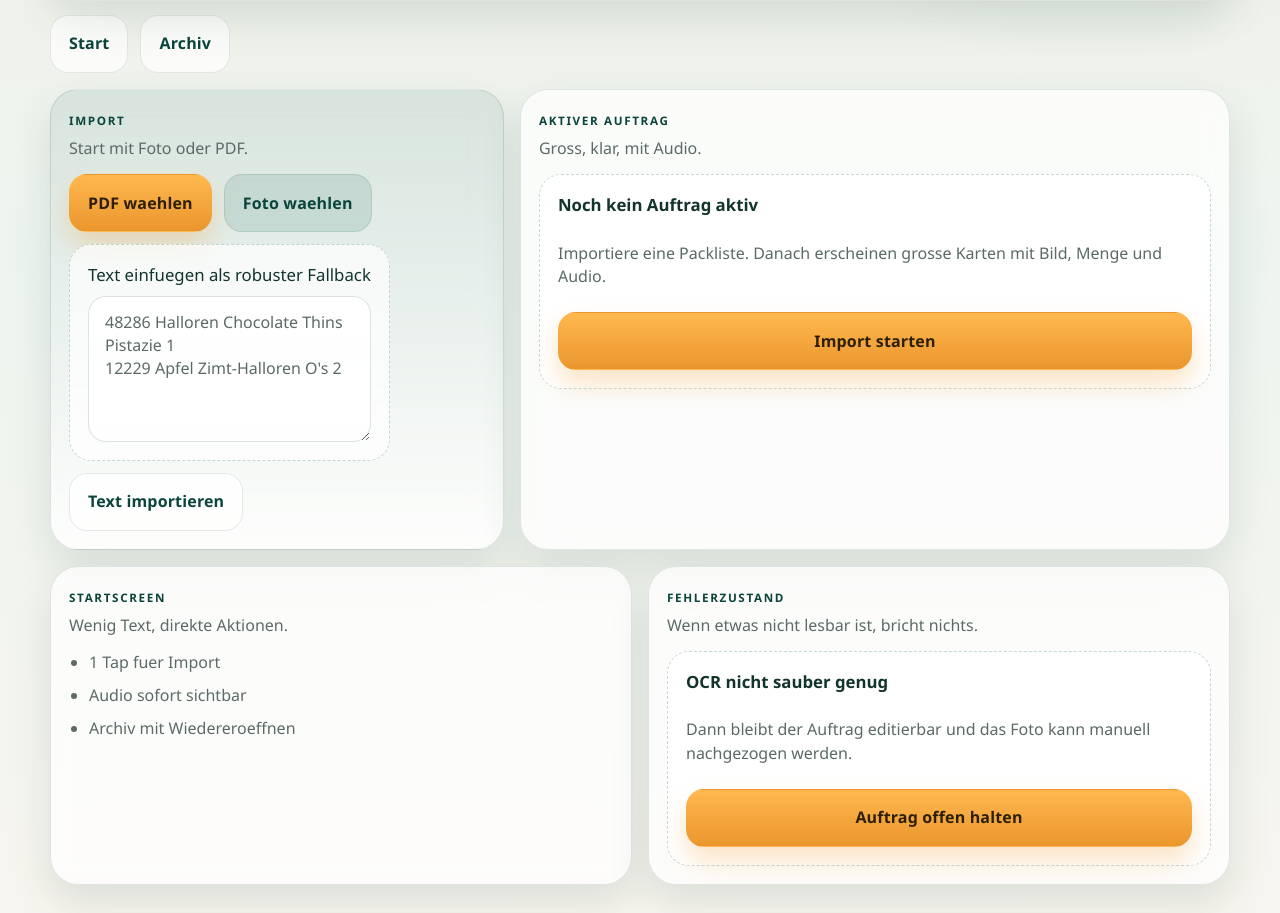
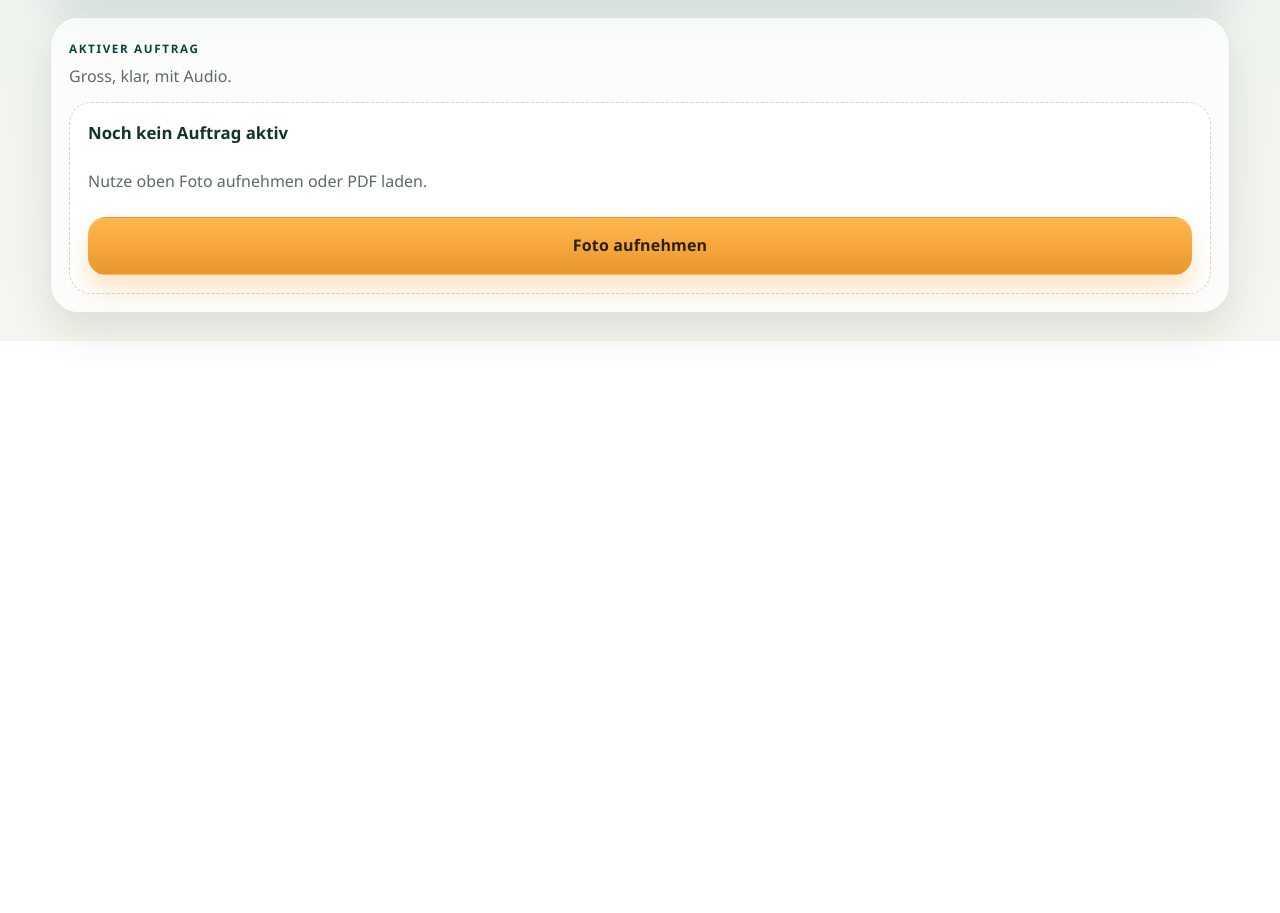
Before and after one commit to derhefter/pack-assistant-pwa, a React (Vite) app: page / in a window 1280 px wide. Shown: the part 567-1480 px from the top of the page. After the commit the page ends 908 px from the top, so only its background shows below. Built offline with nearby package versions, Linux system fonts and the light colour scheme.

Commit message:
Simplify UI and add Halloren sku photo parser

```diff
--- a/src/app/App.tsx
+++ b/src/app/App.tsx
@@ -10,30 +10,28 @@ import {
   initializeLocalFirstStore,
   linkImageToProduct,
   listActiveOrders,
-  listArchivedOrders,
   listOrderItems,
   listProductAliases,
   listProductImages,
   listProducts,
   matchProductCandidate,
-  toggleOrderItemChecked,
-  updateOrderStatus
+  toggleOrderItemChecked
 } from '../db';
-import { createOrderDraftFromImport, parseOrderText } from '../features/import';
-import { ArchiveView } from '../features/archive/ArchiveView';
+import { createOrderDraftFromImport } from '../features/import';
 import { mapOrderRecord } from '../features/orders/mappers';
 import { OrderView } from '../features/orders/OrderView';
 import { normalizeSku } from '../lib/domain';
 import { prepareCapturedImage } from '../lib/imageCapture';
 import type { ImportMode, OrderRecord } from '../features/orders/types';
 
-type Screen = 'start' | 'order' | 'archive';
-
-function extractKnownSku(rawText: string, explicitSku: string | undefined, products: Awaited<ReturnType<typeof listProducts>>) {
-  const candidates = [
-    explicitSku,
-    ...Array.from(rawText.matchAll(/\b\d{5}\b/g), (match) => match[0])
-  ].filter(Boolean) as string[];
+function extractKnownSku(
+  rawText: string,
+  explicitSku: string | undefined,
+  products: Awaited<ReturnType<typeof listProducts>>
+) {
+  const candidates = [explicitSku, ...Array.from(rawText.matchAll(/\b\d{5}\b/g), (match) => match[0])].filter(
+    Boolean
+  ) as string[];
 
   return candidates.find((candidate) =>
     products.some((product) => normalizeSku(product.sku) === normalizeSku(candidate))
@@ -55,44 +53,28 @@ export function App() {
   const photoInputRef = useRef<HTMLInputElement | null>(null);
   const activeOrderRef = useRef<HTMLElement | null>(null);
   const shouldScrollToOrderRef = useRef(false);
-  const [screen, setScreen] = useState<Screen>('start');
   const [currentOrder, setCurrentOrder] = useState<OrderRecord | null>(null);
-  const [archive, setArchive] = useState<OrderRecord[]>([]);
   const [message, setMessage] = useState<string | null>('Bereit fuer den ersten Auftrag.');
   const [error, setError] = useState<string | null>(null);
-  const [manualText, setManualText] = useState(
-    "48286 Halloren Chocolate Thins Pistazie 1\n12229 Apfel Zimt-Halloren O's 2"
-  );
-  const [archiveSearch, setArchiveSearch] = useState('');
   const [isReady, setIsReady] = useState(false);
   const [isBusy, setIsBusy] = useState(false);
 
   async function refreshWorkspace(preferredOrderId?: string) {
-    const [products, activeOrders, archivedOrders, images] = await Promise.all([
+    const [products, activeOrders, images] = await Promise.all([
       listProducts(),
       listActiveOrders(),
-      listArchivedOrders(),
       listProductImages()
     ]);
 
     const current = activeOrders.find((order) => order.id === preferredOrderId) ?? activeOrders[0] ?? null;
 
-    if (current) {
-      const items = await listOrderItems(current.id);
-      setCurrentOrder(mapOrderRecord(current, items, products, images));
-      setScreen('order');
-    } else {
+    if (!current) {
       setCurrentOrder(null);
-      setScreen('start');
+      return;
     }
 
-    const archivedMapped = await Promise.all(
-      archivedOrders.map(async (order) => {
-        const items = await listOrderItems(order.id);
-        return mapOrderRecord(order, items, products, images);
-      })
-    );
-    setArchive(archivedMapped);
+    const items = await listOrderItems(current.id);
+    setCurrentOrder(mapOrderRecord(current, items, products, images));
   }
 
   useEffect(() => {
@@ -130,7 +112,7 @@ export function App() {
 
   async function saveDraftAsOrder(
     title: string,
-    source: 'pdf' | 'photo' | 'manual',
+    source: 'pdf' | 'photo',
     sourceFileName: string,
     sourceMimeType: string,
     rawItems: Array<{
@@ -174,7 +156,6 @@ export function App() {
 
     const images = await listProductImages();
     setCurrentOrder(mapOrderRecord(order, items, products, images));
-    setScreen('order');
     void refreshWorkspace(order.id);
     setMessage(`Auftrag ${title} wurde geladen.`);
     setError(null);
@@ -188,7 +169,6 @@ export function App() {
     try {
       setIsBusy(true);
       setError(null);
-      setScreen('order');
       setMessage(mode === 'photo' ? 'Foto wird gelesen...' : 'PDF wird gelesen...');
       shouldScrollToOrderRef.current = true;
       const draft = await createOrderDraftFromImport({ file });
@@ -203,7 +183,6 @@ export function App() {
       const text = nextError instanceof Error ? nextError.message : 'Import fehlgeschlagen.';
       setError(text);
       setMessage(null);
-      setScreen('start');
     } finally {
       setIsBusy(false);
     }
@@ -215,24 +194,6 @@ export function App() {
       file?.type === 'application/pdf' || file?.name.toLowerCase().endsWith('.pdf') ? 'pdf' : 'photo';
     void handleImport(mode, file);
     event.target.value = '';
-  };
-
-  const handleManualImport = async () => {
-    if (!manualText.trim()) {
-      setError('Bitte Text eingeben.');
-      return;
-    }
-
-    try {
-      setIsBusy(true);
-      const parsed = parseOrderText(manualText, 'Manueller Auftrag');
-      await saveDraftAsOrder('Manueller Auftrag', 'manual', 'manuell', 'text/plain', parsed.items);
-      setManualText('');
-    } catch (nextError) {
-      setError(nextError instanceof Error ? nextError.message : 'Text konnte nicht importiert werden.');
-    } finally {
-      setIsBusy(false);
-    }
   };
 
   const handleToggleItem = async (itemId: string) => {
@@ -248,16 +209,8 @@ export function App() {
     }
 
     await archiveOrder(currentOrder.id);
+    setMessage('Auftrag archiviert.');
     await refreshWorkspace();
-    setMessage('Auftrag archiviert.');
-    setScreen('archive');
-  };
-
-  const handleRestore = async (order: OrderRecord) => {
-    shouldScrollToOrderRef.current = true;
-    await updateOrderStatus(order.id, 'active');
-    await refreshWorkspace(order.id);
-    setMessage(`Auftrag ${order.title} wieder geoeffnet.`);
   };
 
   const handleCaptureImage = async (orderItemId: string, file: File) => {
@@ -295,90 +248,9 @@ export function App() {
     setError(null);
   };
 
-  const filteredArchive = archive.filter((entry) => {
-    const query = archiveSearch.trim().toLowerCase();
-    if (!query) {
-      return true;
-    }
-
-    return (
-      entry.title.toLowerCase().includes(query) ||
-      entry.items.some((item) => item.name.toLowerCase().includes(query))
-    );
-  });
-
-  const isOrderFocused = screen !== 'archive' && (Boolean(currentOrder) || isBusy);
-
-  const importCard = (
-    <SectionCard title="Import" subtitle="Start mit Foto oder PDF." accent>
-      <div className="cta-stack">
-        <BigButton disabled={!isReady || isBusy} onClick={() => pdfInputRef.current?.click()}>
-          PDF waehlen
-        </BigButton>
-        <BigButton
-          variant="secondary"
-          disabled={!isReady || isBusy}
-          onClick={() => photoInputRef.current?.click()}
-        >
-          Foto waehlen
-        </BigButton>
-        <label className="manual-import">
-          <span>Text einfuegen als robuster Fallback</span>
-          <textarea
-            rows={5}
-            value={manualText}
-            placeholder={"48286 Halloren Chocolate Thins Pistazie 1\n12229 Apfel Zimt-Halloren O's 2"}
-            onChange={(event) => setManualText(event.target.value)}
-          />
-        </label>
-        <BigButton
-          variant="ghost"
-          disabled={!isReady || isBusy}
-          onClick={() => void handleManualImport()}
-        >
-          Text importieren
-        </BigButton>
-      </div>
-    </SectionCard>
-  );
-
-  const activeOrderCard = (
-    <SectionCard ref={activeOrderRef} title="Aktiver Auftrag" subtitle="Gross, klar, mit Audio.">
-      {screen === 'archive' ? (
-        <ArchiveView
-          archive={filteredArchive}
-          searchTerm={archiveSearch}
-          onSearchTermChange={setArchiveSearch}
-          onRestore={handleRestore}
-        />
-      ) : isBusy && !currentOrder ? (
-        <EmptyState
-          title="Import laeuft"
-          description="Das Foto wird jetzt gelesen. Danach springt die Ansicht direkt zum Auftrag."
-          actionLabel="Bitte kurz warten"
-          onAction={() => undefined}
-        />
-      ) : currentOrder ? (
-        <OrderView
-          order={currentOrder}
-          onToggleItem={handleToggleItem}
-          onArchive={handleArchiveCurrent}
-          onCaptureImage={handleCaptureImage}
-        />
-      ) : (
-        <EmptyState
-          title="Noch kein Auftrag aktiv"
-          description="Importiere eine Packliste. Danach erscheinen grosse Karten mit Bild, Menge und Audio."
-          actionLabel="Import starten"
-          onAction={() => pdfInputRef.current?.click()}
-        />
-      )}
-    </SectionCard>
-  );
-
   return (
     <main className="app-shell">
-      <section className={`hero ${isOrderFocused ? 'hero--compact' : ''}`.trim()}>
+      <section className={`hero ${currentOrder || isBusy ? 'hero--compact' : ''}`.trim()}>
         <div>
           <div className="hero-brand">
             <img src="/brand/logo-halloren.png" alt="Halloren Logo" className="hero-brand__logo" />
@@ -398,9 +270,6 @@ export function App() {
             onClick={() => pdfInputRef.current?.click()}
           >
             PDF laden
-          </BigButton>
-          <BigButton variant="ghost" onClick={() => setScreen('archive')}>
-            Archiv
           </BigButton>
         </div>
 
@@ -432,41 +301,34 @@ export function App() {
 
       <div className="topline">
         <ProgressHeader done={progress.done} total={progress.total} />
-        <div className="topline-actions">
-          <BigButton variant="ghost" onClick={() => setScreen('start')}>
-            Start
-          </BigButton>
-          <BigButton variant="ghost" onClick={() => setScreen('archive')}>
-            Archiv
-          </BigButton>
-        </div>
       </div>
 
-      <section className={`dashboard ${isOrderFocused ? 'dashboard--focus' : ''}`.trim()}>
-        {isOrderFocused ? activeOrderCard : importCard}
-        {isOrderFocused ? importCard : activeOrderCard}
+      <section ref={activeOrderRef}>
+        <SectionCard title="Aktiver Auftrag" subtitle="Gross, klar, mit Audio.">
+          {isBusy && !currentOrder ? (
+            <EmptyState
+              title="Import laeuft"
+              description="Das Foto wird jetzt gelesen. Danach springt die Ansicht direkt zum Auftrag."
+              actionLabel="Bitte kurz warten"
+              onAction={() => undefined}
+            />
+          ) : currentOrder ? (
+            <OrderView
+              order={currentOrder}
+              onToggleItem={handleToggleItem}
+              onArchive={handleArchiveCurrent}
+              onCaptureImage={handleCaptureImage}
+            />
+          ) : (
+            <EmptyState
+              title="Noch kein Auftrag aktiv"
+              description="Nutze oben Foto aufnehmen oder PDF laden."
+              actionLabel="Foto aufnehmen"
+              onAction={() => photoInputRef.current?.click()}
+            />
+          )}
+        </SectionCard>
       </section>
-
-      {!isOrderFocused ? (
-        <section className="secondary-grid">
-        <SectionCard title="Startscreen" subtitle="Wenig Text, direkte Aktionen.">
-          <ul className="bullet-list">
-            <li>1 Tap fuer Import</li>
-            <li>Audio sofort sichtbar</li>
-            <li>Archiv mit Wiedereroeffnen</li>
-          </ul>
-        </SectionCard>
-        <SectionCard title="Fehlerzustand" subtitle="Wenn etwas nicht lesbar ist, bricht nichts.">
-          <EmptyState
-            title="OCR nicht sauber genug"
-            description="Dann bleibt der Auftrag editierbar und das Foto kann manuell nachgezogen werden."
-            actionLabel="Auftrag offen halten"
-            onAction={() => setScreen('order')}
-            tone="warning"
-          />
-        </SectionCard>
-        </section>
-      ) : null}
     </main>
   );
 }
--- a/src/features/import/hallorenCatalog.ts
+++ b/src/features/import/hallorenCatalog.ts
@@ -1,6 +1,6 @@
 import rawProductsSeed from '../../../data/products.seed.json';
 import type { ParsedOrderItem } from '../../lib/import-types';
-import { normalizeSku, normalizeText } from '../../lib/text-normalization';
+import { normalizeSku, normalizeText, stableId } from '../../lib/text-normalization';
 
 type SeedAlias = {
   value?: string;
@@ -14,8 +14,10 @@ type SeedProduct = {
 
 type CatalogEntry = {
   sku: string;
+  normalizedSku: string;
   name: string;
   normalizedName: string;
+  aliases: string[];
   tokens: string[];
 };
 
@@ -46,6 +48,19 @@ const GENERIC_TOKENS = new Set([
   's'
 ]);
 
+function repairCommonImportText(value: string) {
+  return value
+    .replace(/Ã¢â‚¬â„¢|â€™|’/g, "'")
+    .replace(/ÃƒÂ¼|Ã¼|ü/g, 'ue')
+    .replace(/ÃƒÂ¤|Ã¤|ä/g, 'ae')
+    .replace(/ÃƒÂ¶|Ã¶|ö/g, 'oe')
+    .replace(/ÃƒÅ¸|ÃŸ|ß/g, 'ss')
+    .replace(/Ã¢â€šÂ¬|â‚¬|€/g, 'eur')
+    .replace(/[â€“â€”–—]/g, '-')
+    .replace(/\s+/g, ' ')
+    .trim();
+}
+
 function extractMeaningfulTokens(value: string) {
   return normalizeText(value)
     .split(' ')
@@ -64,8 +79,10 @@ const catalog: CatalogEntry[] = (rawProductsSeed as SeedProduct[]).map((product)
 
   return {
     sku: product.sku,
+    normalizedSku: normalizeSku(product.sku),
     name: product.name,
     normalizedName: normalizeText(product.name),
+    aliases,
     tokens: [...tokenSet]
   };
 });
@@ -82,10 +99,106 @@ function countSharedTokens(inputTokens: string[], candidateTokens: string[]) {
   return count;
 }
 
+function extractQuantityFromLines(lines: string[], startIndex: number, sku: string) {
+  const currentLine = repairCommonImportText(lines[startIndex] ?? '');
+  const skuIndex = currentLine.indexOf(sku);
+  const afterSku = skuIndex >= 0 ? currentLine.slice(skuIndex + sku.length).trim() : currentLine;
+  const sameLineMatch = afterSku.match(/(?:^|\s)(?<quantity>\d{1,2})$/);
+  const sameLineQuantity = sameLineMatch?.groups?.quantity ? Number(sameLineMatch.groups.quantity) : Number.NaN;
+  if (Number.isFinite(sameLineQuantity) && sameLineQuantity > 0) {
+    return sameLineQuantity;
+  }
+
+  for (let offset = 1; offset <= 2; offset += 1) {
+    const candidate = repairCommonImportText(lines[startIndex + offset] ?? '');
+    const match = candidate.match(/^(?<quantity>\d{1,2})$/);
+    const quantity = match?.groups?.quantity ? Number(match.groups.quantity) : Number.NaN;
+    if (Number.isFinite(quantity) && quantity > 0) {
+      return quantity;
+    }
+  }
+
+  return 1;
+}
+
+function extractUnitFromLines(lines: string[], startIndex: number) {
+  for (let offset = 0; offset <= 2; offset += 1) {
+    const candidate = repairCommonImportText(lines[startIndex + offset] ?? '');
+    const unitMatch = candidate.match(/\b(pack|beutel|box|stueck|stuck)\b/i);
+    if (unitMatch?.[1]) {
+      const unit = unitMatch[1].toLowerCase();
+      return unit === 'stuck' ? 'Stueck' : `${unit.charAt(0).toUpperCase()}${unit.slice(1)}`;
+    }
+  }
+
+  return undefined;
+}
+
+function looksSuspiciousUnmatchedItem(item: ParsedOrderItem) {
+  const tokens = normalizeText(item.name)
+    .split(' ')
+    .filter(Boolean)
+    .filter((token) => token.length >= 3);
+
+  return !item.sku && item.confidence < 0.9 && tokens.length < 2;
+}
+
+export function extractHallorenItemsFromRawText(text: string): ParsedOrderItem[] {
+  const lines = text
+    .split(/\r?\n/)
+    .map(repairCommonImportText)
+    .filter(Boolean);
+
+  const found = new Map<string, ParsedOrderItem>();
+
+  for (let index = 0; index < lines.length; index += 1) {
+    const line = lines[index] ?? '';
+    const skuMatch = line.match(/\b\d{5}\b/);
+    if (!skuMatch) {
+      continue;
+    }
+
+    const normalizedSku = normalizeSku(skuMatch[0]);
+    const product = catalog.find((entry) => entry.normalizedSku === normalizedSku);
+    if (!product) {
+      continue;
+    }
+
+    const quantity = extractQuantityFromLines(lines, index, product.sku);
+    const unit = extractUnitFromLines(lines, index);
+    const existing = found.get(product.sku);
+
+    if (existing) {
+      const nextQuantity = Math.max(existing.quantity, quantity);
+      found.set(product.sku, {
+        ...existing,
+        quantity: nextQuantity,
+        quantityText: `${nextQuantity}x`,
+        unit: existing.unit ?? unit,
+        confidence: Math.max(existing.confidence, 0.99)
+      });
+      continue;
+    }
+
+    found.set(product.sku, {
+      id: stableId('item', `${product.sku}:${index}`),
+      rawText: line,
+      name: product.name,
+      quantity,
+      quantityText: `${quantity}x`,
+      sku: product.sku,
+      unit,
+      confidence: 0.99
+    });
+  }
+
+  return [...found.values()];
+}
+
 export function findBestHallorenCatalogMatch(input: string, sku?: string): CatalogMatch | undefined {
   const normalizedSku = sku ? normalizeSku(sku) : '';
   if (normalizedSku) {
-    const exactSku = catalog.find((entry) => normalizeSku(entry.sku) === normalizedSku);
+    const exactSku = catalog.find((entry) => entry.normalizedSku === normalizedSku);
     if (exactSku) {
       return {
         sku: exactSku.sku,
@@ -130,40 +243,28 @@ export function findBestHallorenCatalogMatch(input: string, sku?: string): Catal
 }
 
 export function hardenHallorenImageItems(items: ParsedOrderItem[]) {
-  const hardened: ParsedOrderItem[] = items.flatMap((item) => {
+  const hardened = items.map((item) => {
     const match = findBestHallorenCatalogMatch(item.name, item.sku);
     if (!match) {
-      return [];
+      return item;
     }
 
-    return [
-      {
-        ...item,
-        name: match.name,
-        sku: match.sku,
-        confidence: Math.max(item.confidence, Math.min(0.98, match.score))
-      }
-    ];
+    return {
+      ...item,
+      name: match.name,
+      sku: match.sku,
+      confidence: Math.max(item.confidence, Math.min(0.98, match.score))
+    };
   });
 
-  const deduped = new Map<string, ParsedOrderItem>();
+  const matchedCount = hardened.filter((item) => {
+    const original = items.find((candidate) => candidate.id === item.id);
+    return Boolean(original && (original.sku !== item.sku || original.name !== item.name));
+  }).length;
 
-  for (const item of hardened) {
-    const key = `${item.sku ?? 'unknown'}:${item.name}`;
-    const existing = deduped.get(key);
-    if (!existing) {
-      deduped.set(key, item);
-      continue;
-    }
-
-    const quantity = Math.max(existing.quantity, item.quantity);
-    deduped.set(key, {
-      ...existing,
-      quantity,
-      quantityText: `${quantity}x`,
-      confidence: Math.max(existing.confidence, item.confidence)
-    });
+  if (matchedCount >= 2) {
+    return hardened.filter((item) => !looksSuspiciousUnmatchedItem(item));
   }
 
-  return [...deduped.values()];
+  return hardened;
 }
```
Also changed, not shown: src/features/import/importPipeline.ts (+8 -2 lines), 1 other file (tests, documents, lock files or other folders).
